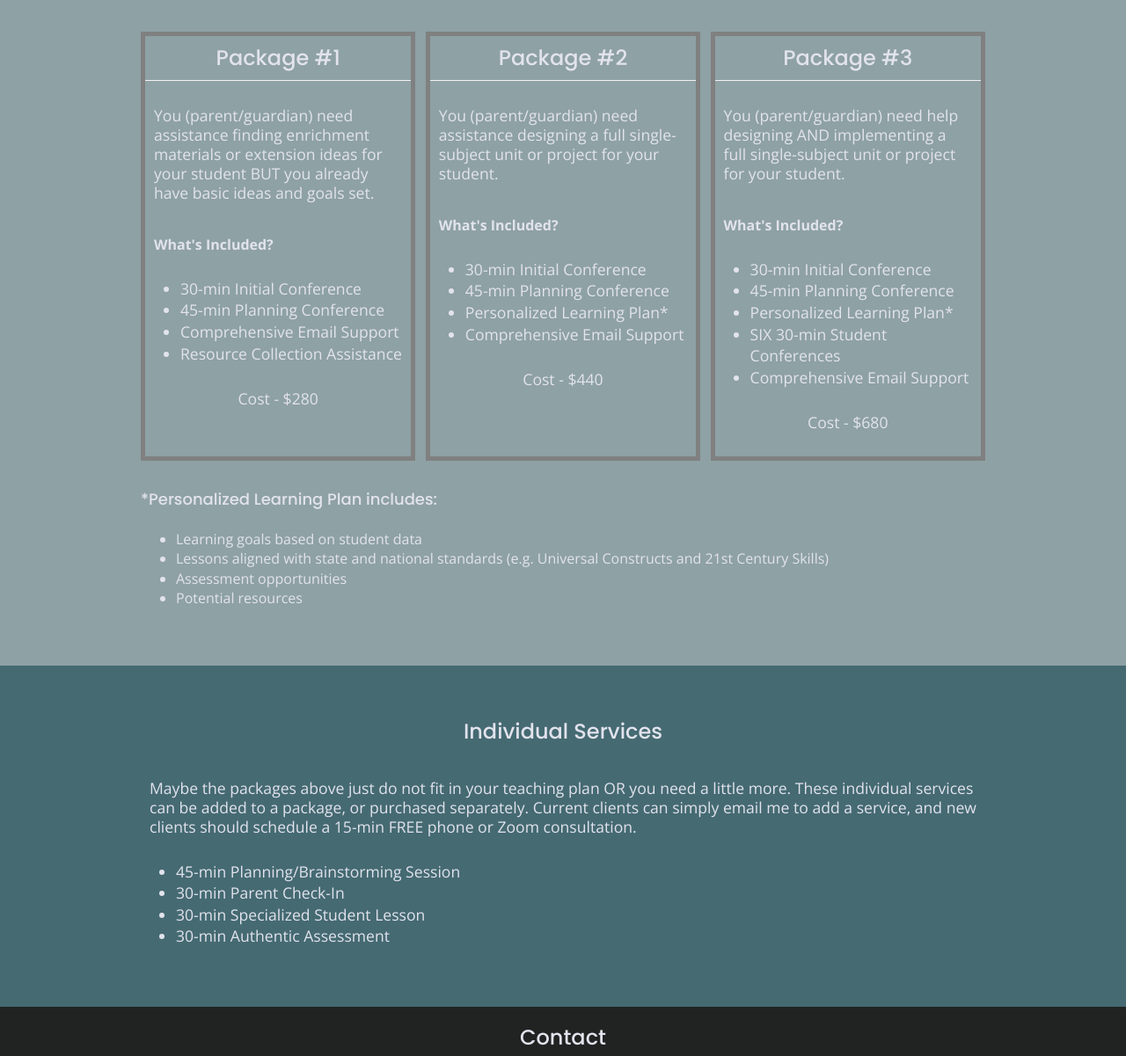
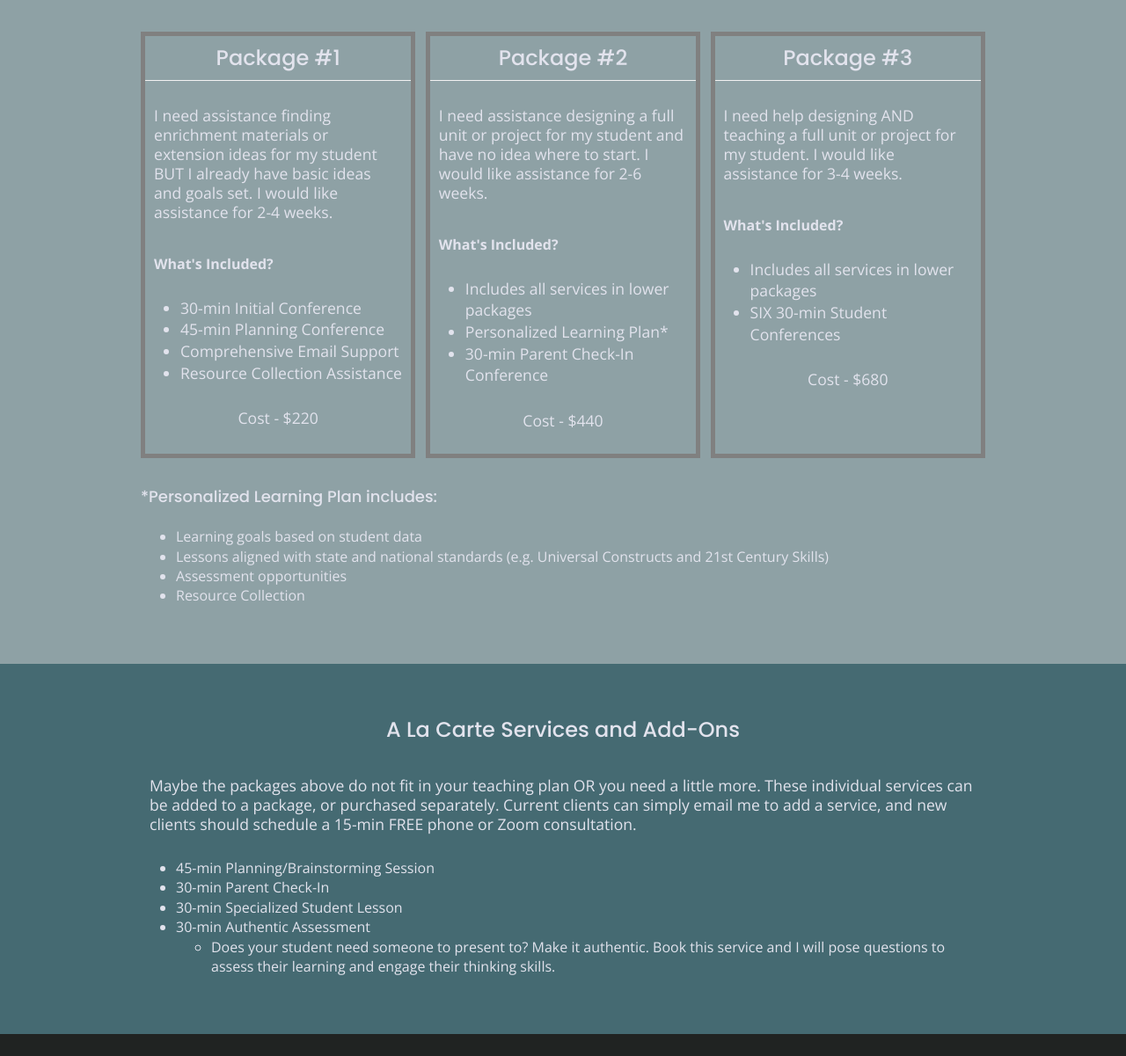
Before and after one commit to abagaelshrader/educational-partner, a website: page services/index.html in a window 1280 px wide. Shown: the part 227-1428 px from the top of the page at 88% size. Drawn offline with nearby package versions, Linux system fonts and the light colour scheme; files that its build step writes are made by us from their sources; files whose address does not match are found by name.

Commit message:
July 15 updates

```diff
--- a/css/main.css
+++ b/css/main.css
@@ -536,8 +536,8 @@ input[type=submit] {
   font-size: 1.1em;
   line-height: 1.25em;
 }
-.individual-services ul {
-  font-size: 1.1em;
+.individual-services ul li {
+  font-size: 1em;
 }
 
 
@@ -756,6 +756,8 @@ input[type=submit] {
   }
   .about figure {
     width: 45%;
+    display: flex;
+    justify-content: center;
   }
   .about .about-1 {
     display: flex;
--- a/services/index.html
+++ b/services/index.html
@@ -51,7 +51,7 @@
       <div class="packages-items">
         <article>
           <h3>Package #1</h3>
-          <p class="packages-item-description">You (parent/guardian) need assistance finding enrichment materials or extension ideas for your student BUT you already have basic ideas and goals set.</p>
+          <p class="packages-item-description">I need assistance finding enrichment materials or extension ideas for my student BUT I already have basic ideas and goals set. I would like assistance for 2-4 weeks.</p>
           <!--<p class="deliverables">-->
           <h5>What's Included?</h5>
             <ul>
@@ -60,32 +60,28 @@
               <li>Comprehensive Email Support</li>
               <li>Resource Collection Assistance</li>
             </ul>
-          <p class="pricing">Cost - $280</p>
+          <p class="pricing">Cost - $220</p>
         </article>
         <article>
           <h3>Package #2</h3>
-          <p class="packages-item-description">You (parent/guardian) need assistance designing a full single-subject unit or project for your student.</p>
+          <p class="packages-item-description">I need assistance designing a full unit or project for my student and have no idea where to start. I would like assistance for 2-6 weeks.</p>
           <!--<p class="deliverables">-->
           <h5>What's Included?</h5>
           <ul>
-              <li>30-min Initial Conference</li>
-              <li>45-min Planning Conference</li>
+              <li>Includes all services in lower packages</li>
               <li>Personalized Learning Plan*</li>
-              <li>Comprehensive Email Support</li>
+              <li>30-min Parent Check-In Conference </li>
             </ul>
           <p class="pricing">Cost - $440</p>
         </article>
         <article>
           <h3>Package #3</h3>
-          <p class="packages-item-description">You (parent/guardian) need help designing AND implementing a full single-subject unit or project for your student.</p>
+          <p class="packages-item-description">I need help designing AND teaching a full unit or project for my student. I would like assistance for 3-4 weeks.</p>
           <!--<p class="deliverables">-->
           <h5>What's Included?</h5>
             <ul>
-              <li>30-min Initial Conference</li>
-              <li>45-min Planning Conference</li>
-              <li>Personalized Learning Plan*</li>
+              <li>Includes all services in lower packages</li>
               <li>SIX 30-min Student Conferences</li>
-              <li>Comprehensive Email Support</li>
             </ul>
           <p class="pricing">Cost - $680</p>
         </article>
@@ -95,20 +91,23 @@
           <li>Learning goals based on student data</li>
           <li>Lessons aligned with state and national standards (e.g. Universal Constructs and 21st Century Skills)</li>
           <li>Assessment opportunities</li>
-          <li>Potential resources</li>
+          <li>Resource Collection</li>
         </ul>
     </div>
   </section>
 
   <section class="individual-services">
     <div class="content-wrapper">
-      <h3>Individual Services</h3>
-      <p>Maybe the packages above just do not fit in your teaching plan OR you need a little more. These individual services can be added to a package, or purchased separately. Current clients can simply email me to add a service, and new clients should schedule a 15-min FREE phone or Zoom consultation.</p>
+      <h3>A La Carte Services and Add-Ons</h3>
+      <p>Maybe the packages above do not fit in your teaching plan OR you need a little more. These individual services can be added to a package, or purchased separately. Current clients can simply email me to add a service, and new clients should schedule a 15-min FREE phone or Zoom consultation.</p>
       <ul>
         <li>45-min Planning/Brainstorming Session</li>
         <li>30-min Parent Check-In</li>
         <li>30-min Specialized Student Lesson</li>
         <li>30-min Authentic Assessment</li>
+        <ul>
+          <li>Does your student need someone to present to? Make it authentic. Book this service and I will pose questions to assess their learning and engage their thinking skills.</li>
+        </ul>
       </ul>
     </div>
   </section>
```
Also changed, not shown: about/index.html (+6 -4 lines), faq/index.html (+21 -11 lines), index.html (+4 -4 lines).
